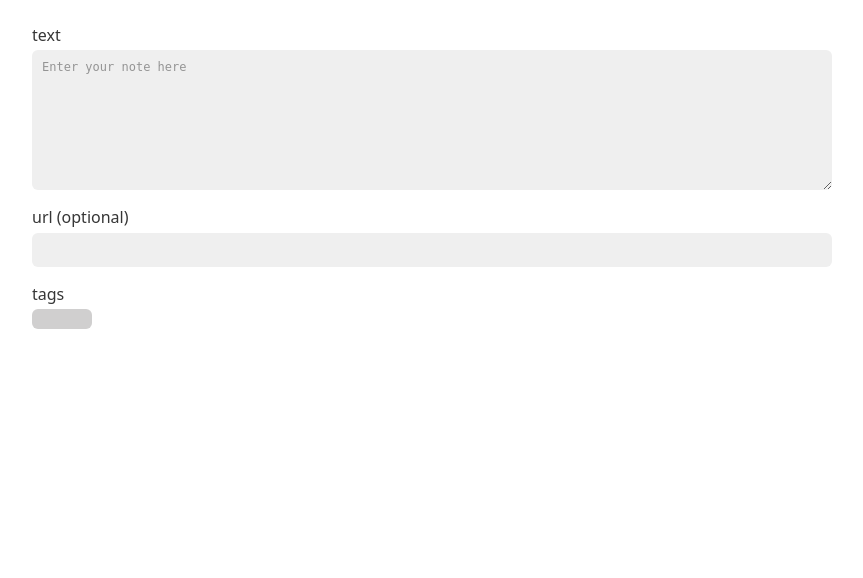
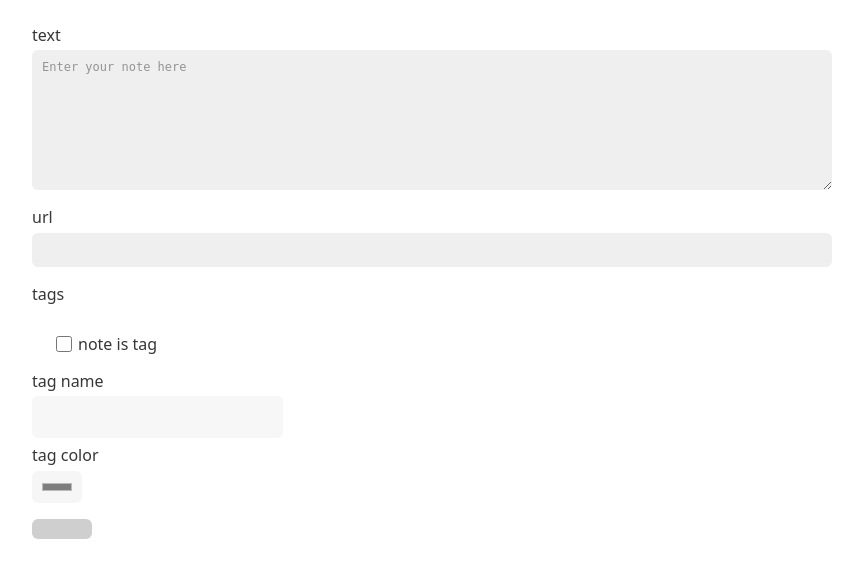
Before and after one commit to tandav/notes, a Python web app: template notes_v2/templates/note_form.html in a window 1280 px wide. Shown: the part 97-675 px from the top of the page, without its empty margins (208-1071 px from the left). Run offline with Jinja, Linux system fonts and the light colour scheme; the template is opened without the code that fills it, so the values that code supplies are empty.

Commit message:
not_is_tag form

```diff
--- a/notes_v2/templates/base.html
+++ b/notes_v2/templates/base.html
@@ -25,5 +25,6 @@
         </div>
     </nav>
     <section>{% block content %}{% endblock %}</section>
+{% block js %}{% endblock %}
 </body>
 </html>
--- a/notes_v2/templates/note_form.html
+++ b/notes_v2/templates/note_form.html
@@ -9,14 +9,34 @@
     </p>
 
     <p>
-    <label for="url_field">url (optional)</label><br>
+    <label for="url_field">url</label><br>
     <input id="url_field" type="url" name="url" value="{{url}}"/>
     </p>
 
     <p>
     <label>tags</label><br>
     {{tags_checkboxes}}
+    </p>
+
+    <p>
+        <label id="note_is_tag_label">
+        <input type="checkbox" id="note_is_tag" name="note_is_tag" value="note_is_tag" onclick="tag_switch()">note is tag
+        </label>
+        <br/>
+        <label>tag name</label>
+        <input type="text" name="name" disabled class="tag_fields">
+        <label>tag color</label>
+        <input type="color" name="color" value="none" disabled class="tag_fields">
+    </p>
     <button>{{button_text}}</button>
-    </p>
 </form>
 {% endblock %}
+{% block js %}
+<script>
+const tag_switch = () => {
+    for (let field of document.getElementsByClassName("tag_fields")) {
+        field.disabled = !document.getElementById("note_is_tag").checked
+    }
+}
+</script>
+{% endblock %}
--- a/static/main.css
+++ b/static/main.css
@@ -45,7 +45,7 @@ nav {
 }
 
 /*nav a {*/
-a {
+a, #note_is_tag_label {
     border-radius: 5px;
     padding: 8px 20px;
     /*margin: 20px 0px;*/
@@ -57,7 +57,7 @@ a {
 }
 
 /*nav a:hover {*/
-a:hover {
+a:hover, #note_is_tag_label:hover {
     /*border-radius: 5px;*/
     /*padding: 8px 20px;*/
     text-decoration: none;
```
